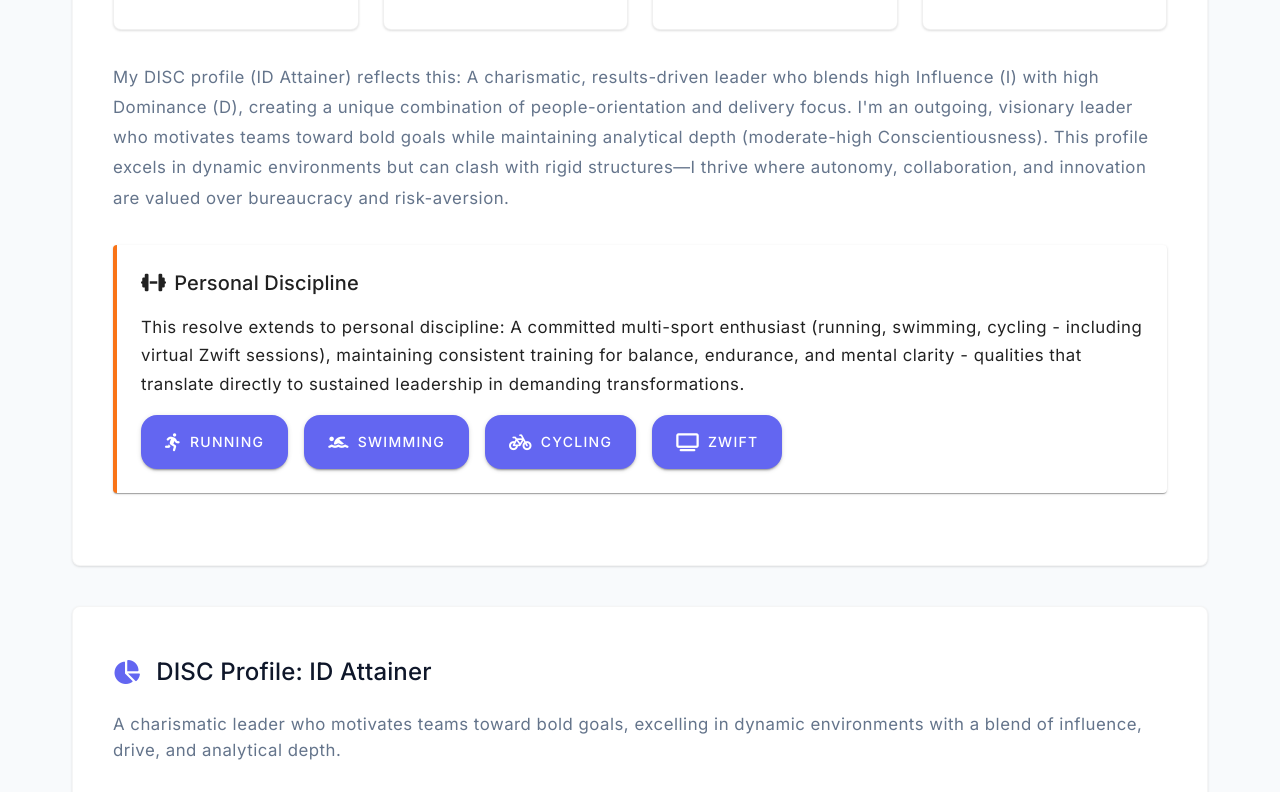
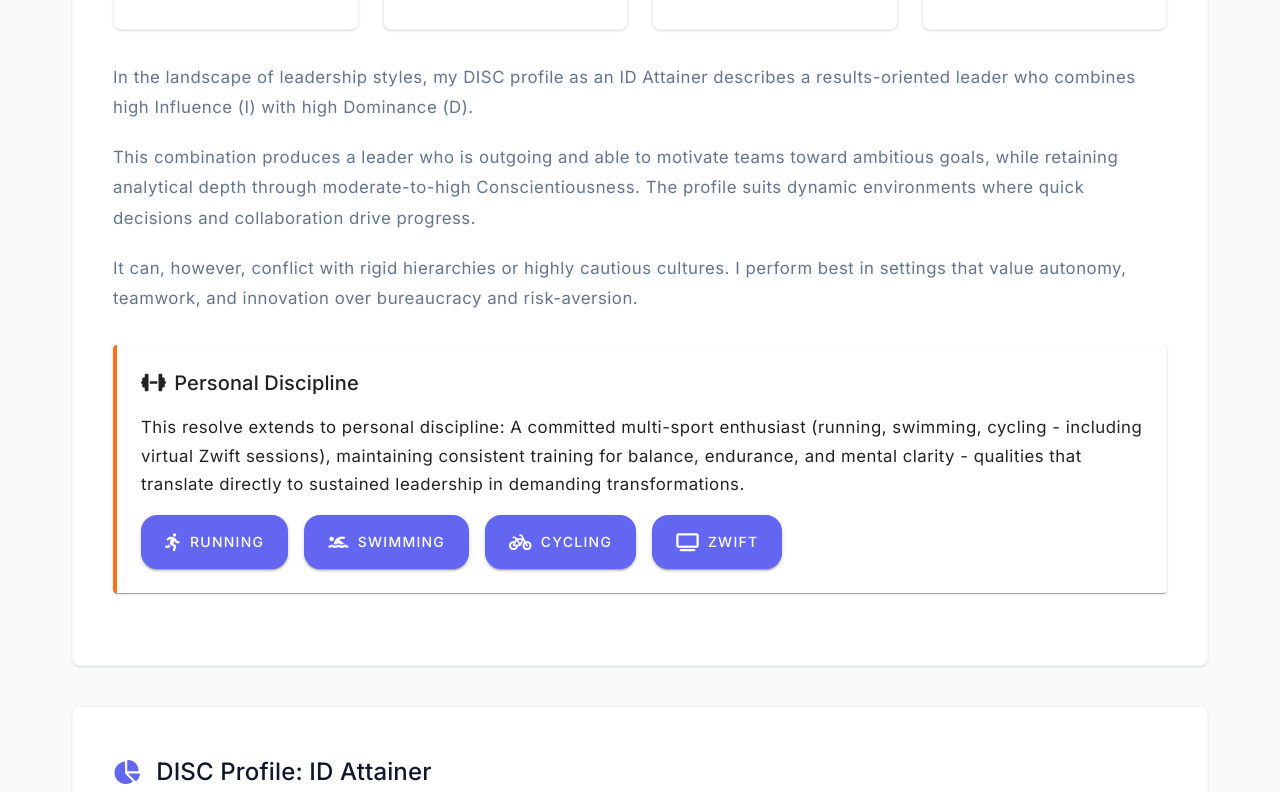
Before and after one commit to hyperalz/casestudies, a plain HTML site: page index.html in a window 1280 px wide. Shown: the part 1494-2286 px from the top of the page. Drawn offline with nearby package versions, Linux system fonts and the light colour scheme.

Commit message:
Rewrite DISC profile description for better clarity and structure

```diff
--- a/index.html
+++ b/index.html
@@ -1645,7 +1645,9 @@
                     </div>
                 </div>
 
-                <p style="margin-top: 24px; line-height: 1.8;">My DISC profile (ID Attainer) reflects this: A charismatic, results-driven leader who blends high Influence (I) with high Dominance (D), creating a unique combination of people-orientation and delivery focus. I'm an outgoing, visionary leader who motivates teams toward bold goals while maintaining analytical depth (moderate-high Conscientiousness). This profile excels in dynamic environments but can clash with rigid structures—I thrive where autonomy, collaboration, and innovation are valued over bureaucracy and risk-aversion.</p>
+                <p style="margin-top: 24px; line-height: 1.8;">In the landscape of leadership styles, my DISC profile as an ID Attainer describes a results-oriented leader who combines high Influence (I) with high Dominance (D).</p>
+                <p style="margin-top: 16px; line-height: 1.8;">This combination produces a leader who is outgoing and able to motivate teams toward ambitious goals, while retaining analytical depth through moderate-to-high Conscientiousness. The profile suits dynamic environments where quick decisions and collaboration drive progress.</p>
+                <p style="margin-top: 16px; line-height: 1.8;">It can, however, conflict with rigid hierarchies or highly cautious cultures. I perform best in settings that value autonomy, teamwork, and innovation over bureaucracy and risk-aversion.</p>
 
                 <div class="profile-highlight-box" style="margin-top: 32px;">
                     <h4><i class="fas fa-dumbbell"></i> Personal Discipline</h4>
```
